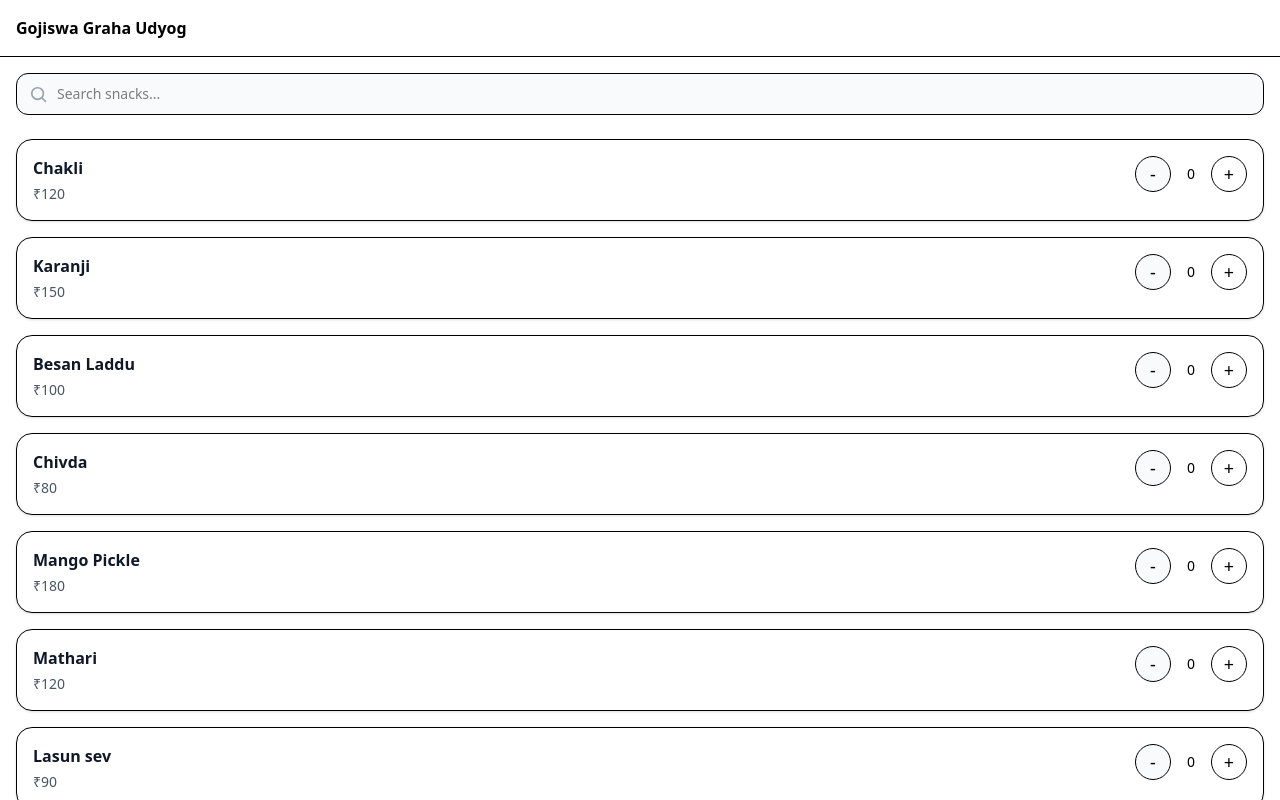
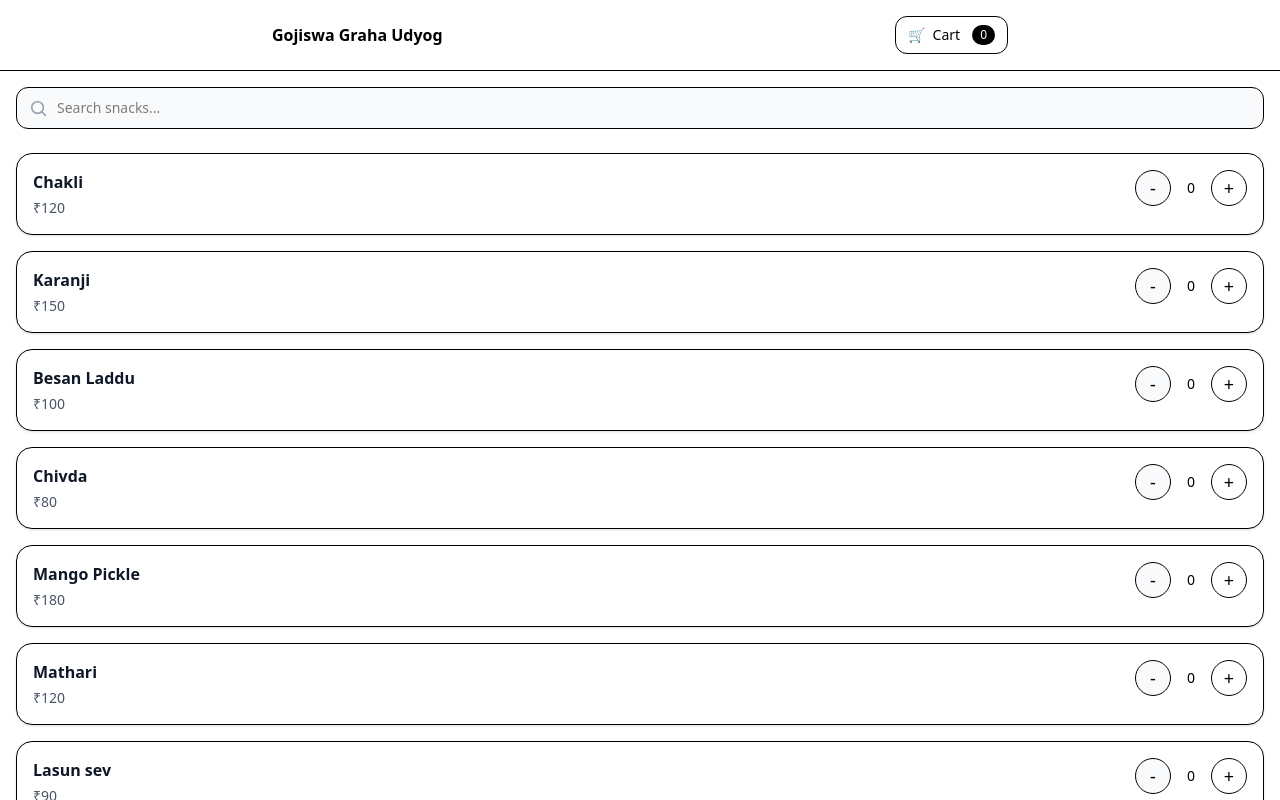
Before and after one commit to tejalj06/Gojiswa-graha-udyog, a Next.js app in the folder frontend/: page / in a window 1280 px wide. Shown: the top 800 px of the page. Built offline with nearby package versions, Linux system fonts and the light colour scheme.

Commit message:
Implement cart UI enhancements with header badge, bottom cart bar, total price calculation, INR formatting, and unit tests

```diff
--- a/frontend/app/layout.tsx
+++ b/frontend/app/layout.tsx
@@ -1,6 +1,7 @@
-
 import type { Metadata } from "next";
 import Providers from "../app/providers";
+import Header from "../components/Header";
+import BottomCartBar from "@/components/BottomCartBar";
 import "./globals.css";
 
 export const metadata: Metadata = {
@@ -16,10 +17,11 @@ export default function RootLayout({
   return (
     <html lang="en">
       <body className="bg-white text-black">
-        <header className="border-b p-4 font-semibold">
-          Gojiswa Graha Udyog
-        </header>
-        <Providers>{children}</Providers>
+        <Providers>
+          <Header />
+          {children}
+          <BottomCartBar />
+        </Providers>
       </body>
     </html>
   );
--- /dev/null
+++ b/frontend/components/BottomCartBar.tsx
@@ -0,0 +1,33 @@
+"use client";
+
+import { useAppSelector } from "../store/hooks";
+import {
+  selectCartTotalCount,
+  selectCartTotalPrice,
+} from "../store/cart/cartSelectors";
+import { formatINR } from "../utils/money";
+
+export default function BottomCartBar() {
+  const totalCount = useAppSelector(selectCartTotalCount);
+  const totalPrice = useAppSelector(selectCartTotalPrice);
+
+  if (totalCount === 0) return null;
+
+  return (
+    <div className="fixed bottom-0 left-0 right-0 border-t bg-white p-4 shadow-lg">
+      <div className="mx-auto flex max-w-3xl items-center justify-between">
+        <div>
+          <div className="text-sm text-gray-600">{totalCount} items</div>
+          <div className="font-semibold">{formatINR(totalPrice)}</div>
+        </div>
+
+        <button
+          type="button"
+          className="rounded-xl bg-black px-5 py-3 text-sm font-medium text-white"
+        >
+          Checkout
+        </button>
+      </div>
+    </div>
+  );
+}
--- /dev/null
+++ b/frontend/components/Header.tsx
@@ -0,0 +1,28 @@
+"use client";
+
+import { useAppSelector } from "../store/hooks";
+import { selectCartTotalCount } from "../store/cart/cartSelectors";
+
+export default function Header() {
+  const totalCount = useAppSelector(selectCartTotalCount);
+
+  return (
+    <header className="sticky top-0 z-50 border-b bg-white">
+      <div className="mx-auto flex max-w-3xl items-center justify-between p-4">
+        <div className="font-semibold">Gojiswa Graha Udyog</div>
+
+        <button
+          type="button"
+          className="flex items-center gap-2 rounded-xl border px-3 py-2 text-sm font-medium"
+          aria-label="Open cart"
+        >
+          <span>🛒</span>
+          <span>Cart</span>
+          <span className="ml-1 rounded-full bg-black px-2 py-0.5 text-xs text-white">
+            {totalCount}
+          </span>
+        </button>
+      </div>
+    </header>
+  );
+}
--- /dev/null
+++ b/frontend/store/cart/cartSelectors.ts
@@ -0,0 +1,16 @@
+import type { RootState } from "../store";
+
+export const selectCartItemsMap = (state: RootState) => state.cart.items;
+
+export const selectCartTotalCount = (state: RootState) => {
+  const items = Object.values(state.cart.items);
+  return items.reduce((sum, item) => sum + item.quantity, 0);
+};
+
+export const selectCartTotalPrice = (state: RootState) => {
+  const items = Object.values(state.cart.items);
+  return items.reduce(
+    (sum, item) => sum + (item.quantity ?? 0) * (item.price ?? 0),
+    0,
+  );
+};
--- /dev/null
+++ b/frontend/utils/money.ts
@@ -0,0 +1,7 @@
+export const formatINR = (value: number) => {
+  return new Intl.NumberFormat("en-IN", {
+    style: "currency",
+    currency: "INR",
+    maximumFractionDigits: 0,
+  }).format(value);
+};
```
Also changed, not shown: 1 other file (tests, documents, lock files or other folders).
